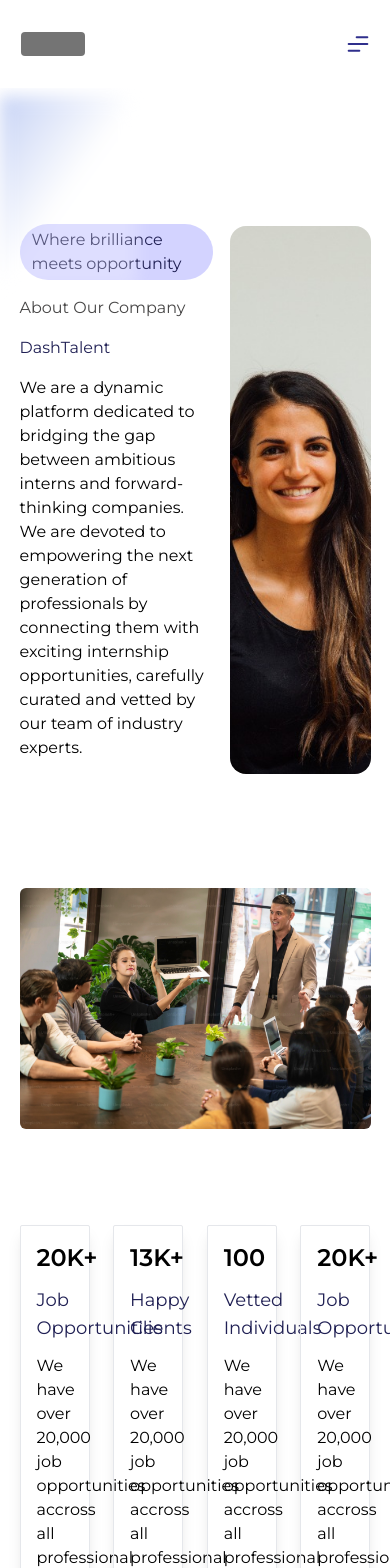
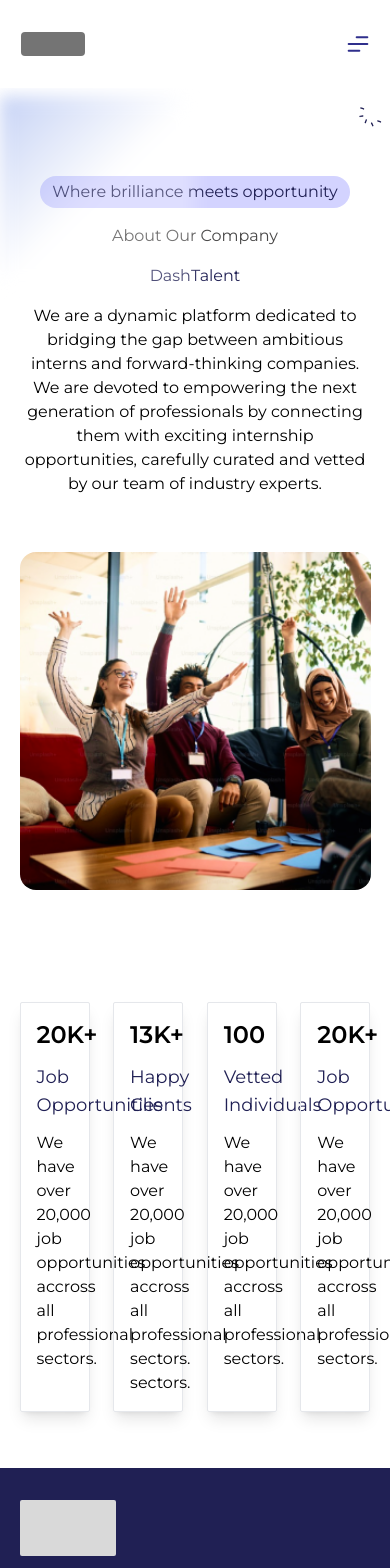
Before and after one commit to Lakatabu01/talent-pool, a Next.js app: page /about in a window 390 px wide. Shown: the top 1568 px of the page. Built offline with nearby package versions, Linux system fonts and the light colour scheme.

Commit message:
add cinference meeting image

```diff
--- a/app/ui/about_company.tsx
+++ b/app/ui/about_company.tsx
@@ -6,21 +6,35 @@
 import SmilingWoman from "../assets/images/woman.png";
 import FrequentlyAskedQuestions from "./frequently_asked_questions";
 import Unleash from "./unleash";
+import dashesTwo from "../assets/icons/dashes-2.svg";
+import happyEmployees from "../assets/images/happy-employees.png";
 
 function Company() {
   return (
     <section className="pt-24 w-full font-montserrat">
-      <div className="w-[35%] pl-0 h-48 bg-gradient-to-br blur from-blue-700 via-white to-white rounded-tr-3xl   opacity-25"></div>
-      <div className="-mt-16 bg-white w-[90%] mx-auto flex justify-between items-center">
-        <div className="w-[55%] font-montserrat">
+      <div className="flex justify-between w-full">
+        {" "}
+        <div className="lg:block lg:w-[35%] w-1/2 pl-0 h-48 bg-gradient-to-br blur from-blue-700 via-white to-white rounded-tr-3xl   opacity-25"></div>
+        <Image
+          src={dashes}
+          alt="icon"
+          width="100"
+          height="100"
+          className="ml-auto rotate-180 mb-auto  lg:hidden w-10 h-10 "
+        />
+      </div>
+      <div className="lg:-mt-16 -mt-28 bg-white w-[90%] mx-auto  flex flex-col lg:flex-row justify-between items-center">
+        <div className="lg:w-[55%] lg:mt-0 w-full font-montserrat flex flex-col items-center lg:items-start">
           <div className="rounded-full bg-light-blue w-fit px-3 py-1">
-            <p className="text-dark-blue">Where brilliance meets opportunity</p>
+            <p className="text-dark-blue text-center">
+              Where brilliance meets opportunity
+            </p>
           </div>
           <h2 className="text-light-black lg:text-3xl my-4">
             About Our Company
           </h2>
           <h2 className="text-dark-blue lg:text-3xl">DashTalent</h2>
-          <p className="my-4">
+          <p className="my-4 text-center">
             We are a dynamic platform dedicated to bridging the gap between
             ambitious interns and forward-thinking companies. We are devoted to
             empowering the next generation of professionals by connecting them
@@ -28,15 +42,23 @@
             by our team of industry experts.
           </p>
         </div>
-        <div className="w-[40%] h-[65vh] flex">
+        <div className="lg:w-[40%] w-full lg:h-[65vh] h-[40vh] flex mt-10 lg:mt-0">
           <Image
             src={model3}
             alt="Smiling model"
             width="400"
             height="400"
-            className="w-full  h-full object-cover rounded-2xl"
+            className="w-full  h-full object-cover rounded-2xl hidden lg:block"
           />
-          <div className="">
+
+          <Image
+            src={happyEmployees}
+            alt="Smiling model"
+            width="400"
+            height="400"
+            className="w-full  h-full object-cover rounded-2xl  lg:hidden"
+          />
+          <div className="hidden lg:block">
             <Image
               src={dashes}
               alt="icon"
@@ -49,7 +71,7 @@
       </div>
 
       <div className="w-[90%] mx-auto  mt-28">
-        <div className="w-full">
+        <div className="w-full hidden lg:block">
           <Image
             src={boardMeeting}
             height={1000}
@@ -95,7 +117,7 @@
         </div>
       </div>
 
-      <div className="mt-24 w-[90%] mx-auto ">
+      {/* <div className="mt-24 w-[90%] mx-auto ">
         <div>
           <ul className="list-disc pl-4 lg:flex-none flex justify-center lg:justify-start">
             <li className="text-[#2F2F8C] text-sm lg:text-lg">
@@ -108,7 +130,6 @@
           </h2>
         </div>
 
-        {/* Carousel when viewed on mobile */}
         <SimpleSlider />
 
         <div className="w-full justify-between hidden lg:flex mt-8">
@@ -118,9 +139,9 @@
           <div className="bg-[#747474] w-[18%] h-8 "></div>
           <div className="bg-[#747474] w-[18%] h-8 "></div>
         </div>
-      </div>
+      </div> */}
 
-      <div className="w-full bg-[#F4F4F4] mt-20">
+      {/* <div className="w-full bg-[#F4F4F4] mt-20">
         <div className="mx-auto w-[90%] flex justify-between items-center py-28">
           <div className="w-[55%]">
             <div>
@@ -152,10 +173,10 @@
             />
           </div>
         </div>
-      </div>
+      </div> */}
 
-      <FrequentlyAskedQuestions />
-      <Unleash />
+      {/* <FrequentlyAskedQuestions />
+      <Unleash /> */}
     </section>
   );
 }
```
Also changed, not shown: app/assets/icons/dashes-2.svg (added), app/assets/images/happy-employees.png (added).
